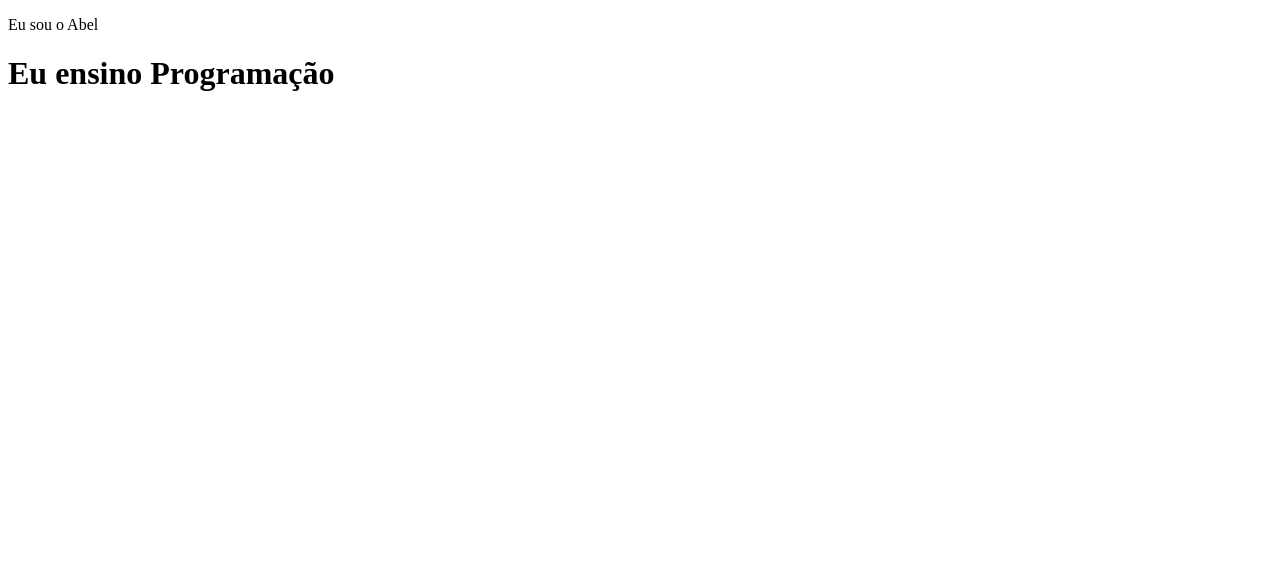
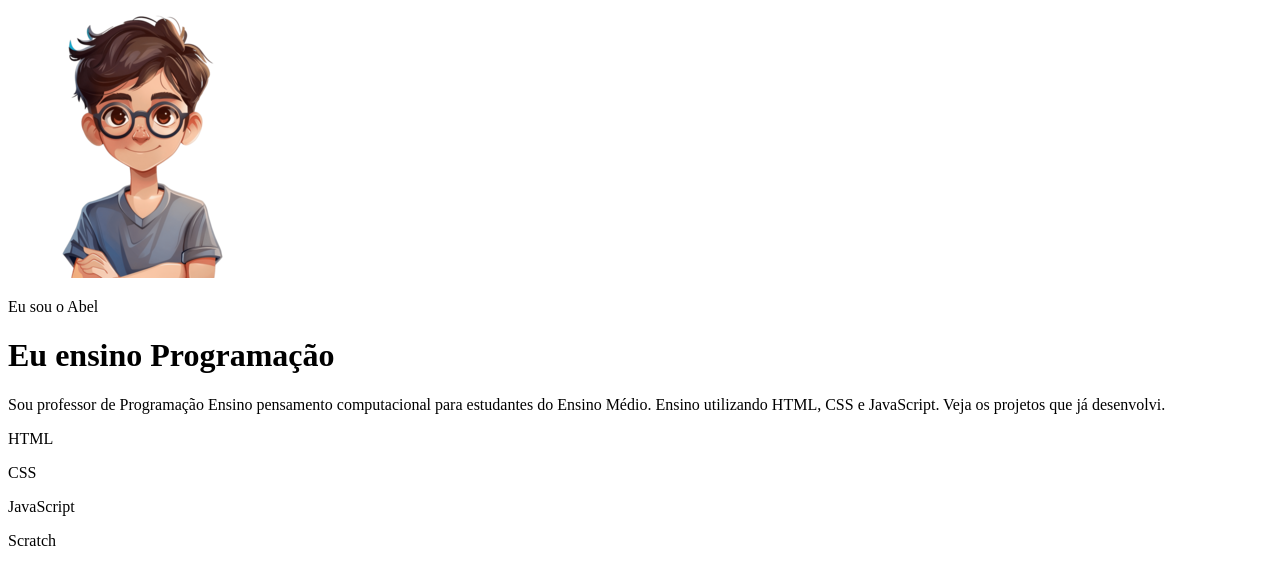
Before and after one commit to abel-dias/PORTIFOLIO---2B, a plain HTML site: page index.html in a window 1280 px wide. Drawn offline with Linux system fonts and the light colour scheme.

Commit message:
Add files via upload

```diff
--- a/index.html
+++ b/index.html
@@ -7,7 +7,21 @@
     <link rel="stylesheet" href="style.css">
 </head>
 <body>
+    <header class="container">
+    <img src="avatar-perfil-menino.png" alt="avatar do abel">
     <p>Eu sou o Abel</p>
     <h1>Eu ensino Programação</h1>
+    <p>Sou professor de Programação
+        Ensino pensamento computacional para
+        estudantes do Ensino Médio.
+        Ensino utilizando HTML, CSS e JavaScript.
+        Veja os projetos que já desenvolvi.</p>
+        <div>
+            <p>HTML</p>
+            <p>CSS</p>
+            <p>JavaScript</p>
+            <p>Scratch</p>
+        </div>
+    </header>
 </body>
 </html>
```
Also changed, not shown: avatar-perfil-menino.png (added), avatar-perfil.png (added), projeto-1.png (added), projeto-2.png (added), projeto-3.png (added).
